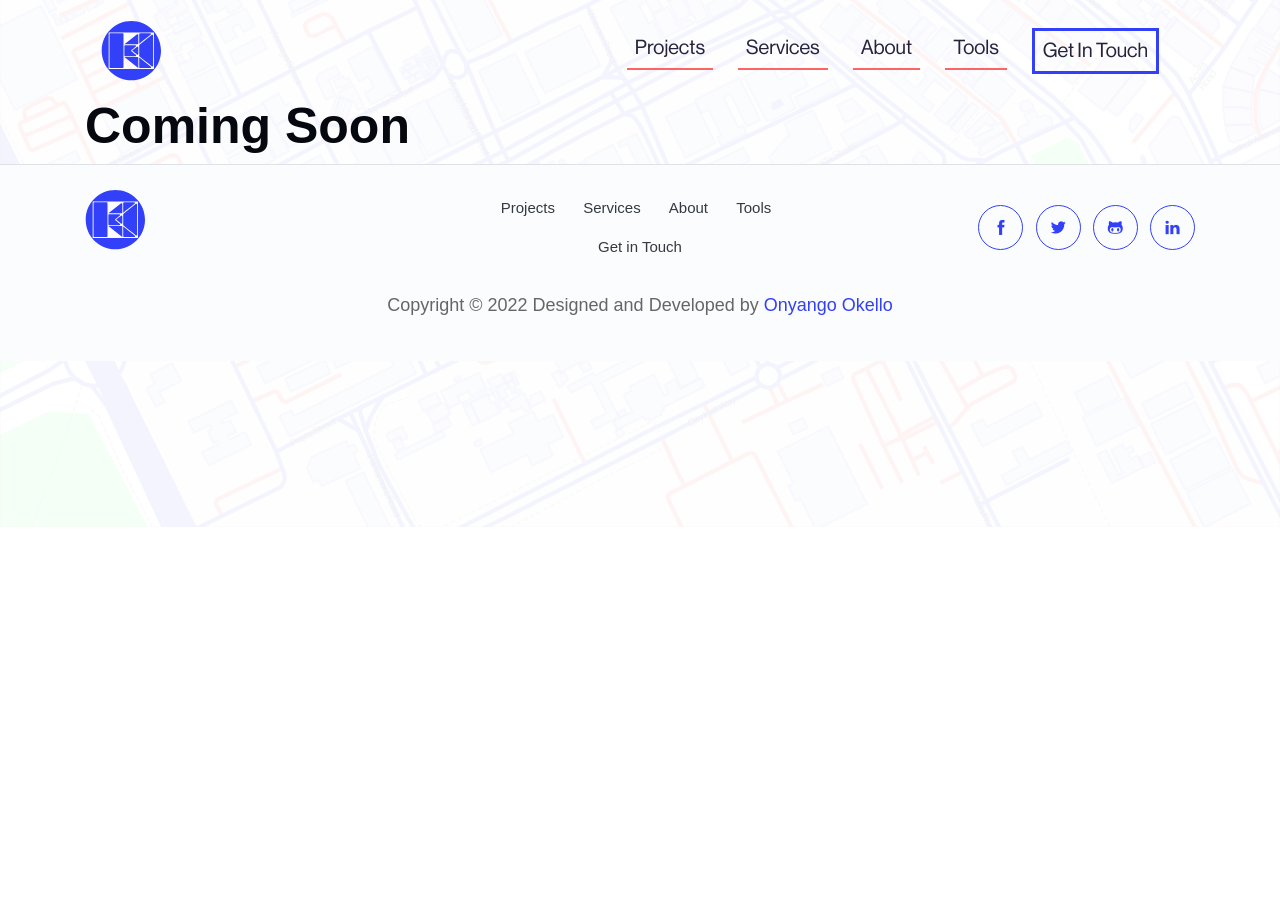
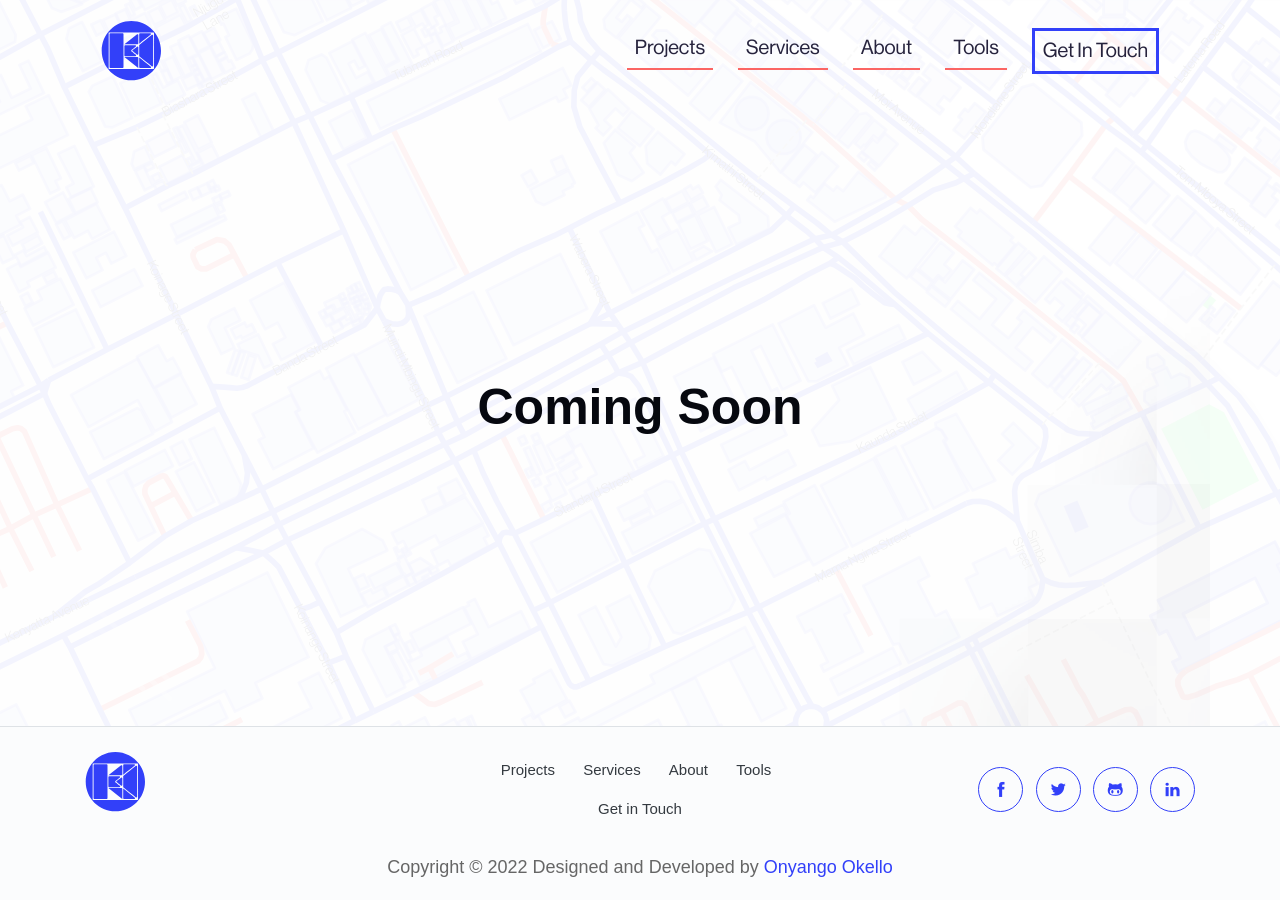
Before and after one commit to HilaryOkello/trial, a Jekyll site: the page built from tools.html, in a window 1280 px wide and 900 px high. Built offline with Jekyll 4.4.1, drawn with Linux system fonts in a browser that asks for light colours; some web fonts are replaced.

Commit message:
version 1.0

```diff
--- a/_includes/contact.html
+++ b/_includes/contact.html
@@ -1,5 +1,5 @@
 <!-- Contact Start -->
-<section class="section home-contact">
+<section class="section home-contact" id="contact">
 	<div class="contact-back">
 		<div class="container">
 			<div class="row">
--- a/index.html
+++ b/index.html
@@ -7,7 +7,7 @@
         <div class="col-md-6 cta-text order-md-1">
             <div class="cta-text-div">
                 <h2 class="cta-text-real">Creative <strong id="word"></strong><strong class="blink">|</strong><br>Solutions for <strong>Organisations</strong><br>and <strong>Professionals</strong><br>in the Built Environment.</h2>
-                <a href="mailto:hilaryokello091@gmail.com" class="outline-button">Get In Touch</a>
+                <a href="#contact" class="outline-button">Get In Touch</a>
             </div>
         </div>
         <div class="col-md-6 cta-image order-md-2">
--- a/tools.html
+++ b/tools.html
@@ -2,6 +2,6 @@
 
 ---
 
-<div class="container tools">
+<div class="container soon">
     <h1>Coming Soon</h1>
 </div>
```
Also changed, not shown: 3 other files.
